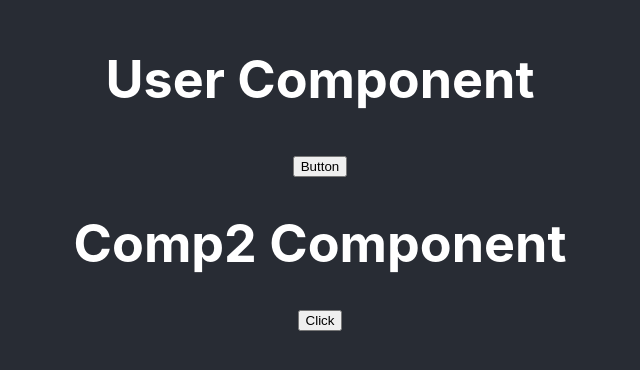
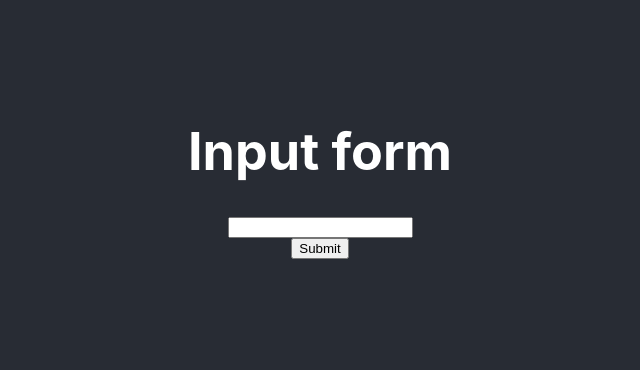
Before and after one commit to santyking/React, a React (Create React App) app in the folder practice/: page / in a window 1280 px wide. Shown: the part 228-598 px from the top of the page, without its empty margins (320-960 px from the left). Built offline with nearby package versions, Linux system fonts and the light colour scheme.

Commit message:
practiced state

```diff
--- a/practice/src/App.js
+++ b/practice/src/App.js
@@ -1,18 +1,10 @@
-import logo from './logo.svg';
+import Form1 from './Form1';
 import './App.css';
-import User from './User';
-import Comp2 from './Comp2';
-
-function UserClick() {
-  alert("Component is called");
-}
-
 function App() {
   return (
     <div className="App">
       <header className="App-header">
-        <User data = {UserClick}></User>
-        <Comp2 data = {UserClick}></Comp2>
+        <Form1></Form1>
       </header>
     </div>
   );
--- a/practice/src/Comp2.js
+++ /dev/null
@@ -1,9 +0,0 @@
-function Comp2(props) {
-    return(
-        <>
-        <h1>Comp2 Component</h1>
-        <button onClick={props.data}>Click</button>
-        </>
-    );
-}
-export default Comp2;
--- /dev/null
+++ b/practice/src/Form1.js
@@ -0,0 +1,22 @@
+import React,{useState} from 'react';
+function Form1(){
+    const [myName,setMyName] = useState("");
+    const [show,setShow] = useState(false);
+    function inputCheck(e) {
+        console.log(e.target.value);
+        setMyName(e.target.value);
+    }
+    return(
+        <>
+            <h1>Input form</h1>
+            <input type="text" onChange={inputCheck}/>
+            <button onClick={()=>setShow(true)}>Submit</button>
+            {
+                show?
+                <h2>{myName}</h2>:
+                null
+            }
+        </>
+    );
+}
+export default Form1;
--- a/practice/src/User.js
+++ /dev/null
@@ -1,10 +0,0 @@
-function User(props) {
-    return(
-        <div>
-            <h1>User Component</h1>
-            <button onClick={props.data}>Button</button>
-        </div>
-    );
-}
-
-export default User;
```
